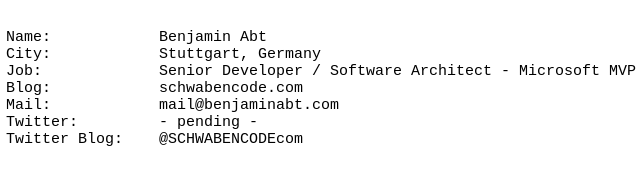
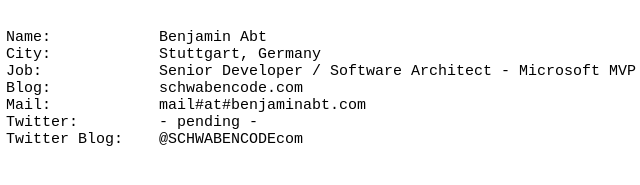
Before and after one commit to BenjaminAbt/benjaminabtcom, a plain HTML site: page index.html in a window 1280 px wide. Shown: the part 211-396 px from the top of the page, 2-642 px from the left. Drawn offline with Linux system fonts and the light colour scheme.

Commit message:
Update index.html

```diff
--- a/index.html
+++ b/index.html
@@ -205,7 +205,7 @@ Name:            Benjamin Abt
 City:            Stuttgart, Germany
 Job:             Senior Developer / Software Architect - Microsoft MVP
 Blog:            schwabencode.com
-Mail:            mail@benjaminabt.com
+Mail:            mail#at#benjaminabt.com
 Twitter:         - pending -
 Twitter Blog:    @SCHWABENCODEcom
 </pre>
```
